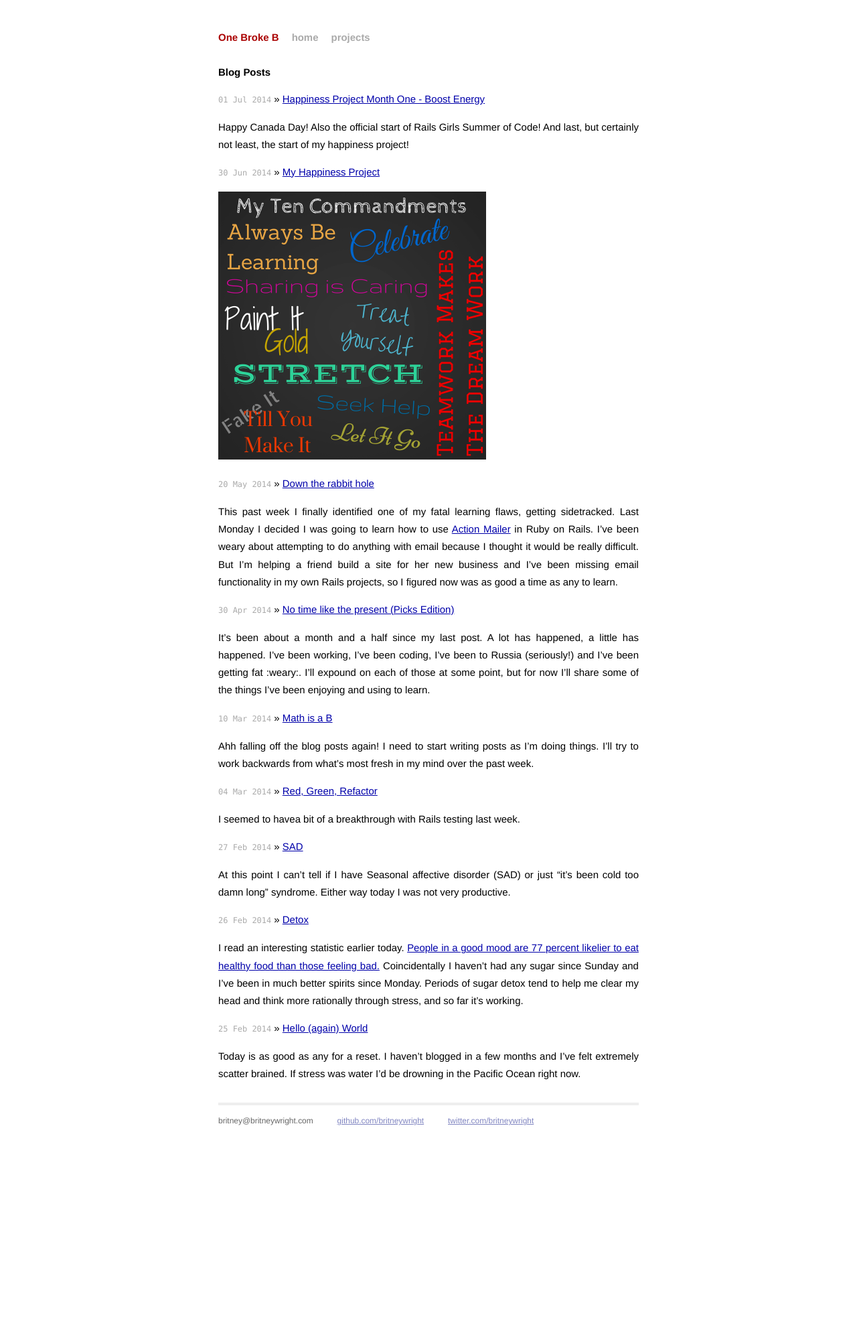
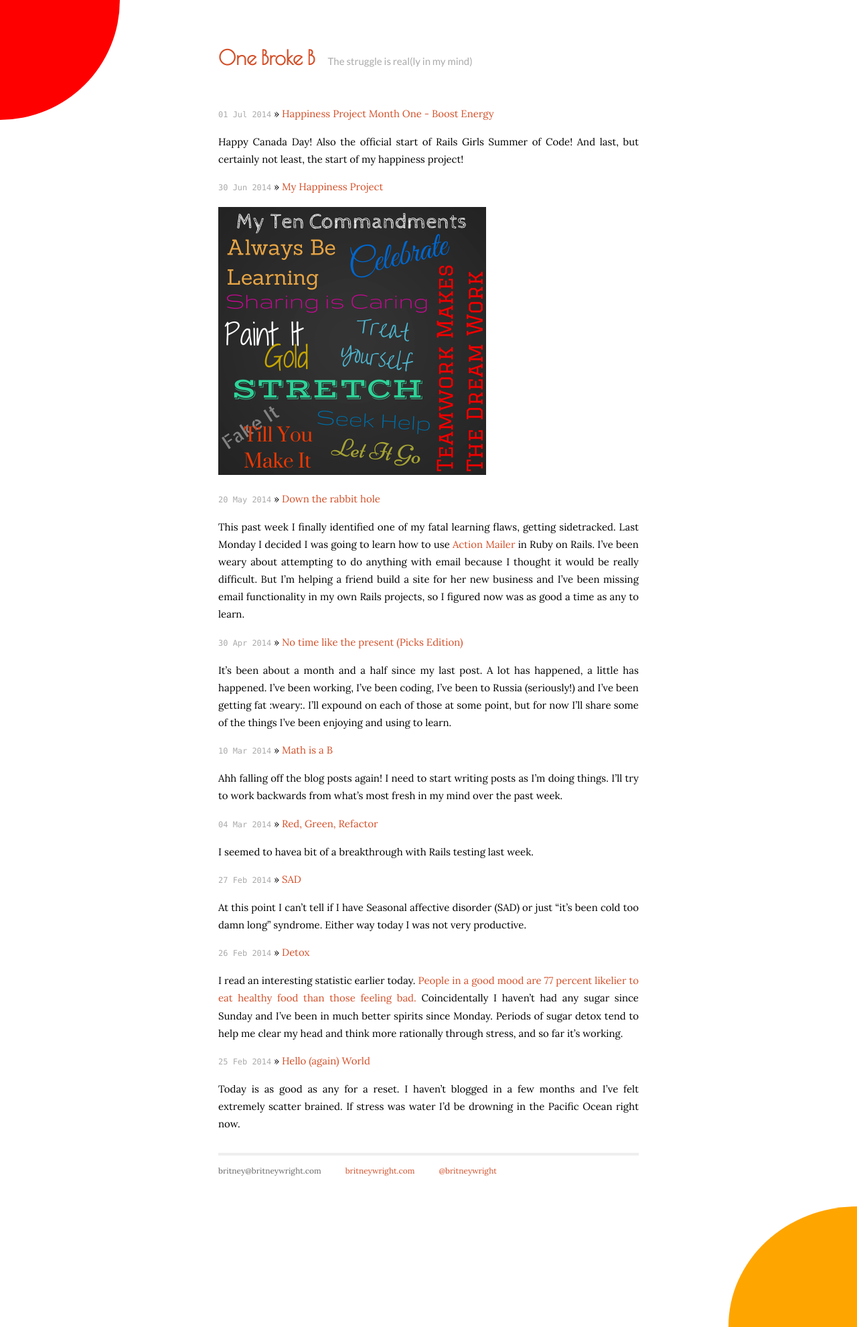
Before and after one commit to britneywright/britneywright.github.io, a Jekyll site: the page built from index.html, in a window 1280 px wide. Shown: the whole page at 67% size. Built offline with Jekyll 4.4.1, drawn with Linux system fonts in a browser that asks for light colours; before the commit the page ends 1697 px from its top, so only the background shows below that.

Commit message:
style changes

```diff
--- a/_config.yml
+++ b/_config.yml
@@ -1,5 +1,5 @@
 name: One Broke B
-description: A blog by Britney Wright
+description: The struggle is real(ly in my mind)
 url: http://onebrokeb.com
 
 # Build settings
--- a/_layouts/default.html
+++ b/_layouts/default.html
@@ -11,15 +11,17 @@
 
         <!-- Custom CSS -->
         <link rel="stylesheet" href="/css/main.css">
+        <link rel="stylesheet" href="/css/custom.css">
+        <link href='http://fonts.googleapis.com/css?family=Lato:400,700|Lora:400,700|Poiret+One' rel='stylesheet' type='text/css'>
 
     </head>
     <body>
-
+        <div class="page-wrap">
         <div class="site">
+          <div class="topsquare"></div>
           <div class="header">
             <h1 class="title"><a href="/">{{ site.name }}</a></h1>
-            <a class="extra" href="/">home</a>
-            <a class="extra" href="/projects">projects</a>
+            <span>{{ site.description }}</span>
           </div>
 
           {{ content }}
@@ -32,16 +34,17 @@
             </div>
             <div class="contact">
               <p>
-                <a href="https://github.com/britneywright">github.com/britneywright</a><br />
+                <a href="http://www.britneywright.com">britneywright.com</a><br />
                  </p>
             </div>
             <div class="contact">
               <p>
-                <a href="https://twitter.com/britneywright">twitter.com/britneywright</a><br />
+                <a href="https://twitter.com/britneywright">@britneywright</a><br />
               </p>
             </div>
           </div>
         </div>
-
+      </div>
     </body>
+    <div class="bottomsquare"></div>
 </html>
--- /dev/null
+++ b/css/custom.css
@@ -0,0 +1,34 @@
+* {
+  margin: 0;
+}
+html, body {
+  height: 100%;
+}
+
+.bottomsquare{
+  /* .push must be the same height as footer */
+  height: 14vw;
+}
+
+.topsquare {
+  background-color: red;
+  width: 14vw;
+  height: 14vw;
+  position: fixed;
+  top: 0;
+  left: 0;
+  border-radius: 0 0 100% 0;
+}
+
+.bottomsquare {
+  background-color: orange;
+  width: 15vw;
+  float: right;
+  border-radius: 100% 0 0 0;
+}
+
+.page-wrap {
+margin: 0 20vw;
+padding-top: 30px;
+text-align: justify;
+}
--- a/css/main.css
+++ b/css/main.css
@@ -14,21 +14,24 @@ html, body { height: 100%; }
 
 body {
   background-color: #FFF;
-  font: 13.34px Helvetica, Arial, sans-serif;
+  font: 13.34px;
+  font-family: 'Lora', serif;
   font-size: small;
   text-align: center;
-  margin: 1em;
 }
 
-h1, h2, h3, h4, h5, h6 {
-  font-size: 100%; }
+h2, h3, h4, h5, h6 {
+  font-family: 'Lato', sans-serif;
+  color: #d44e27; }
 
-h1 { margin-bottom: 1em; }
+h1 { margin-bottom: 1em;
+  font-family: 'Poiret One', cursive; }
+
 p { margin: 1em 0; }
 
-a         { color: #00a; }
-a:hover   { color: #000; }
-a:visited { color: #a0a; }
+a         { color: #d44e27; text-decoration: none; }
+a:hover   { color: #d44e27; text-decoration: none; }
+a:visited { color: #d44e27; text-decoration: none; }
 
 /*****************************************************************************/
 /*
@@ -64,9 +67,18 @@ a:visited { color: #a0a; }
   line-height: 1.5em;
 }
 
+.header {
+  margin-top: 20px;
+}
 .header a {
   font-weight: bold;
   text-decoration: none;
+}
+
+.header span {
+  font-family: 'Lato', sans-serif;
+  margin-left: 15px;
+  color: #aaa;
 }
 
 .title {
@@ -75,7 +87,7 @@ a:visited { color: #a0a; }
 }
 
 .title a {
-  color: #a00;
+  color: #d44e27;
 }
 
 .title a:hover {
@@ -109,7 +121,8 @@ a:visited { color: #a0a; }
 }
 
 .footer .contact a {
-  color: #8085C1;
+  color: #d44e27;
+  text-decoration: none;
 }
 
 .footer .rss {
--- a/index.html
+++ b/index.html
@@ -4,7 +4,6 @@ title: One Broke B
 ---
 
 <div id="home">
-  <h1>Blog Posts</h1>
   <ul class="posts">
     {% for post in site.posts %}
       <li><span>{{ post.date | date_to_string }}</span> &raquo; <a href="{{ post.url }}">{{ post.title }}</a>
```
